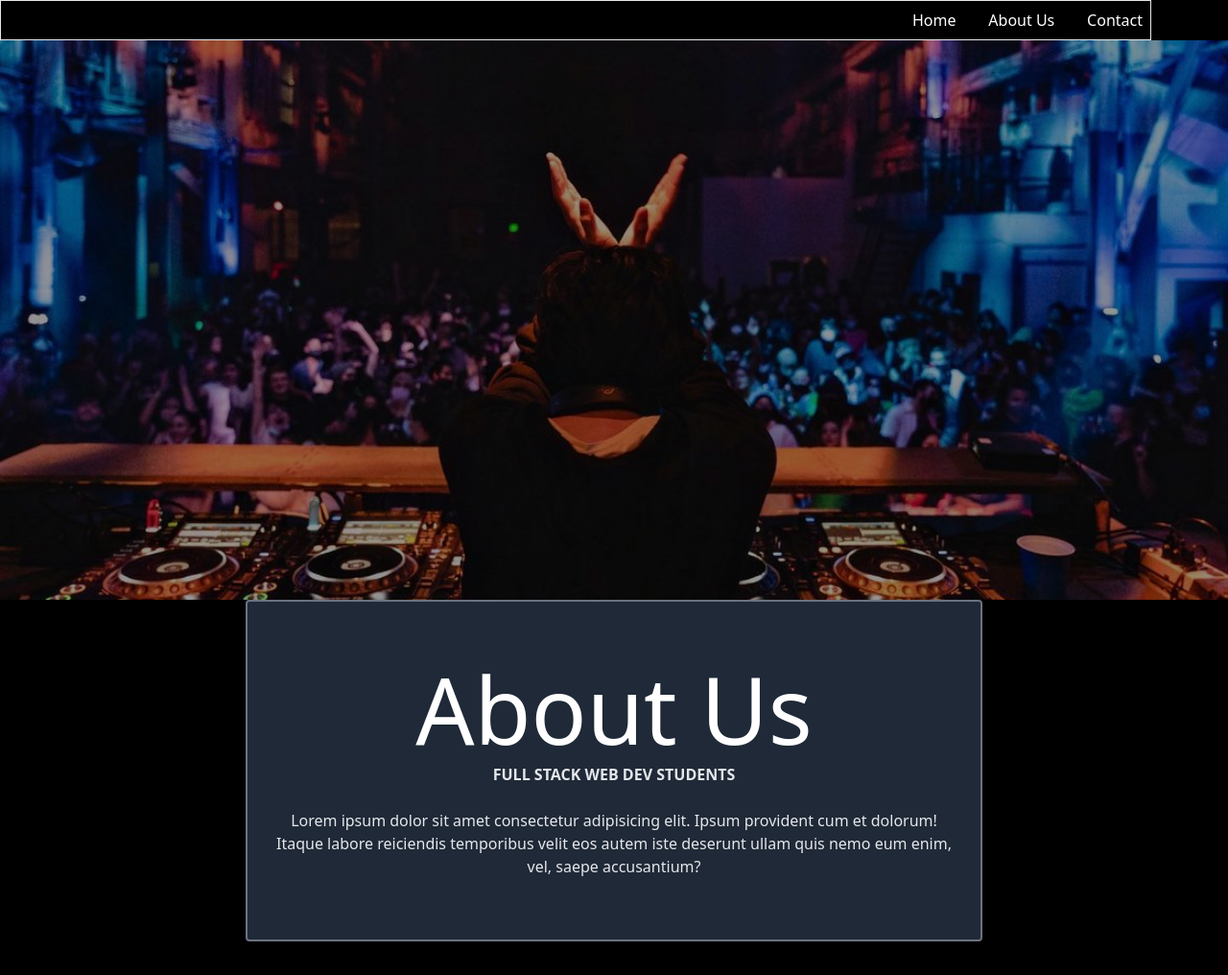
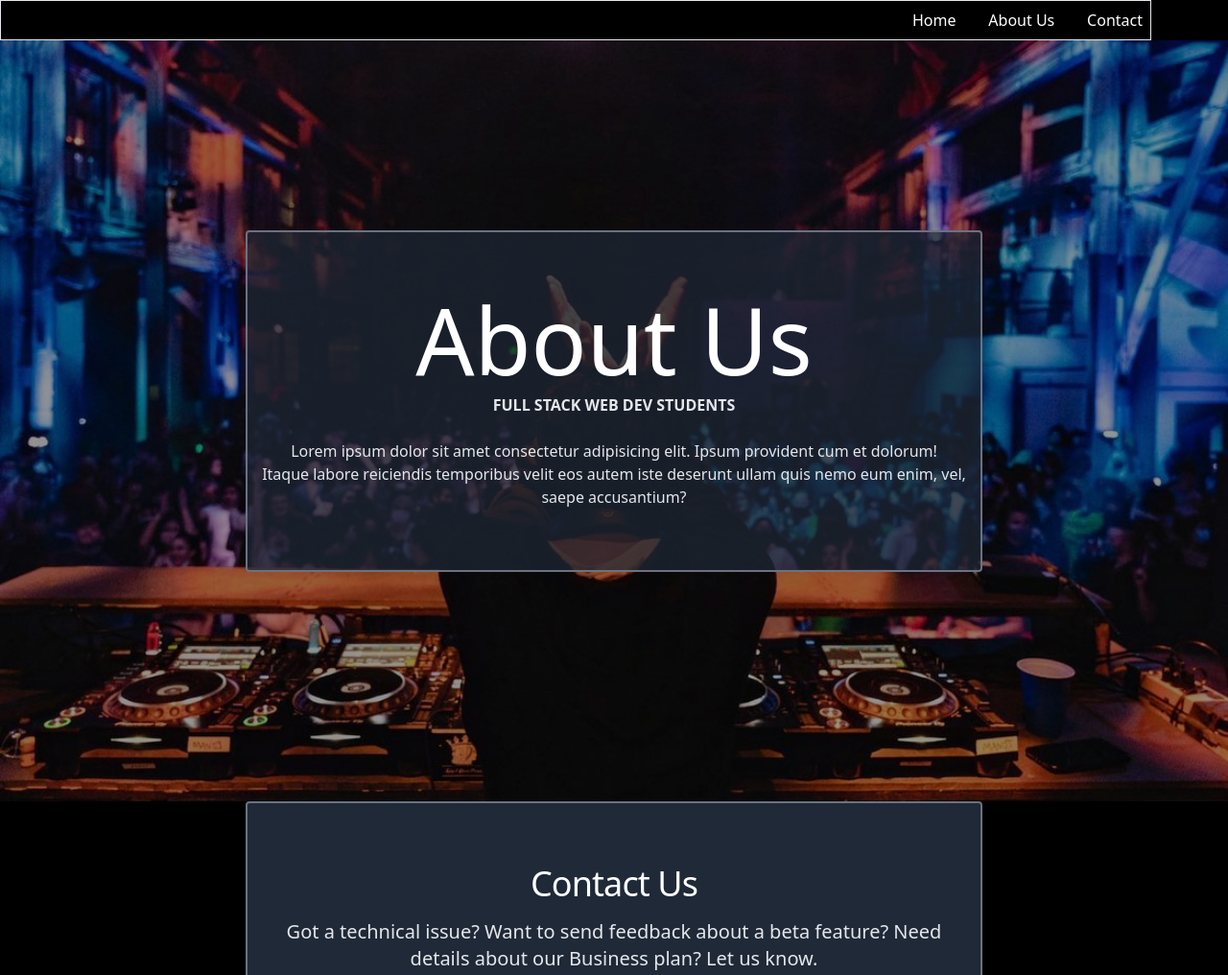
Before and after one commit to imjustSahen/ConcertCrawler, a website: page src/contact.html in a window 1280 px wide. Shown: the top 1016 px of the page at 96% size. Drawn offline with nearby package versions, Linux system fonts and the light colour scheme.

Commit message:
changed header image/centered text

```diff
--- a/src/contact.html
+++ b/src/contact.html
@@ -35,10 +35,10 @@
 
     <main>
     <!-- Header + image -->
-    <header class="flex justify-center pb-40">
-        <div class="flex flex-col container items-center">
-            <img src="../assets/imgs/backstage.jpeg" alt="backstage image" class="w-screen h-full opacity-60">
-            <card class="flex flex-col text-center lg:py-16 px-4 max-w-screen-md border-2 rounded border-gray-500 bg-gray-800">
+    <header class="flex justify-center">
+        <div class="flex flex-col text-center items-center">
+            <div><img src="../assets/imgs/backstage2.0.jpeg" alt="backstage image" class="w-screen h-full opacity-60 relative"></div>
+            <card class="flex flex-col bg-opacity-70 text-center content-center lg:py-16 top-60 max-w-screen-md absolute border-2 rounded border-gray-500 bg-gray-800">
                 <h1 class="text-8xl">About Us</h1>
                 <h4 class="font-bold pt-2 text-gray-200">FULL STACK WEB DEV STUDENTS</h4>
                 <br>
```
Also changed, not shown: assets/imgs/backstage.jpeg (deleted), assets/imgs/backstage2.0.jpeg (added).
